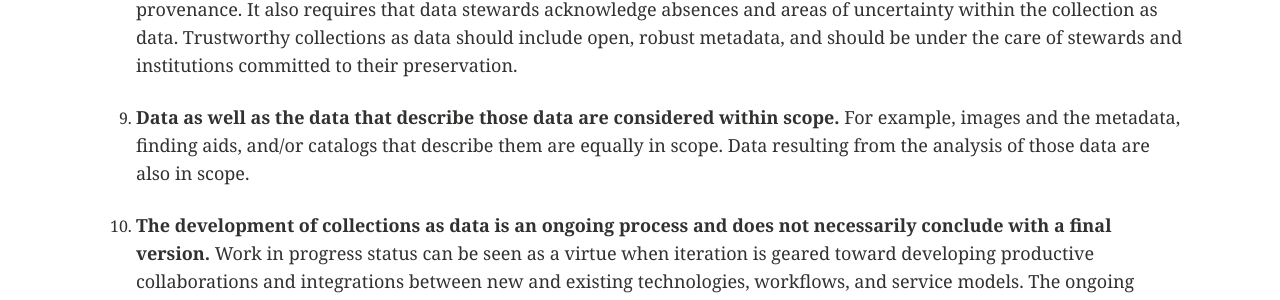
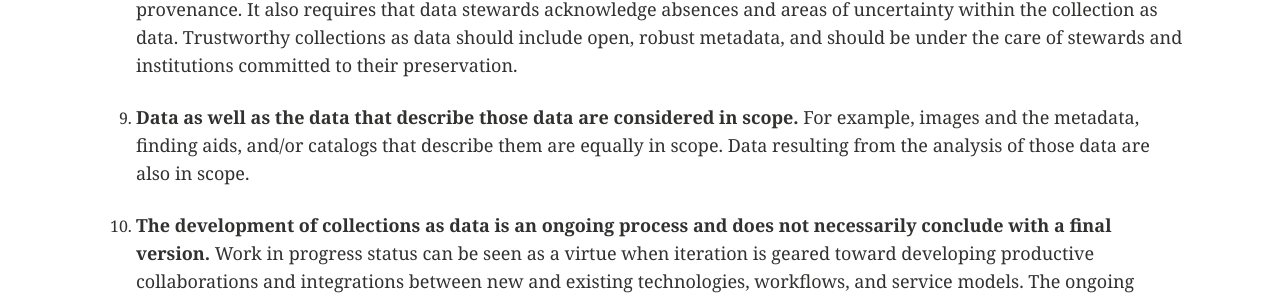
Before and after one commit to collectionsasdata/collectionsasdata.github.io, a Jekyll site: the page built from statement.markdown, in a window 1280 px wide and 900 px high, scrolled down 2735 px. Shown: the part 155-455 px from the top of the window. Built offline with Jekyll 4.4.1, drawn with Linux system fonts in a browser that asks for light colours.

Commit message:
Update statement.markdown

```diff
--- a/statement.markdown
+++ b/statement.markdown
@@ -36,7 +36,7 @@
 
 8. **Collections as data stewards work transparently in order to develop trustworthy, long-lived collections.** Trustworthiness depends upon efforts to ensure and publicly document the technical integrity of the data as well as its provenance. It also requires that data stewards acknowledge absences and areas of uncertainty within the collection as data. Trustworthy collections as data should include open, robust metadata, and should be under the care of stewards and institutions committed to their preservation.
 
-9. **Data as well as the data that describe those data are considered within scope.** For example, images and the metadata, finding aids, and/or catalogs that describe them are equally in scope. Data resulting from the analysis of those data are also in scope.
+9. **Data as well as the data that describe those data are considered in scope.** For example, images and the metadata, finding aids, and/or catalogs that describe them are equally in scope. Data resulting from the analysis of those data are also in scope.
 
 10. **The development of collections as data is an ongoing process and does not necessarily conclude with a final version.** Work in progress status can be seen as a virtue when iteration is geared toward developing productive collaborations and integrations between new and existing technologies, workflows, and service models. The ongoing development of collections as data can impact staffing models, workflows, and technical infrastructure.
 
```
